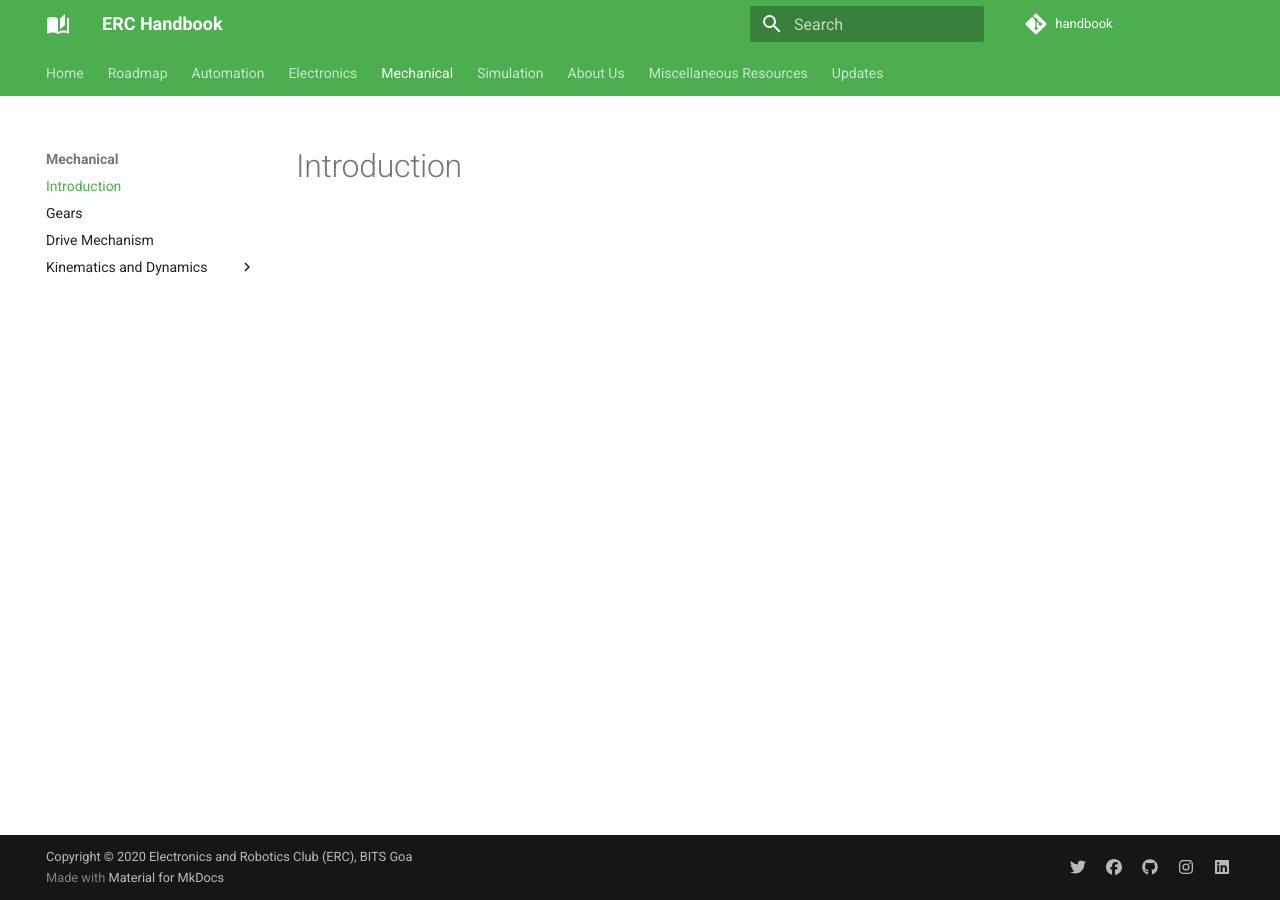
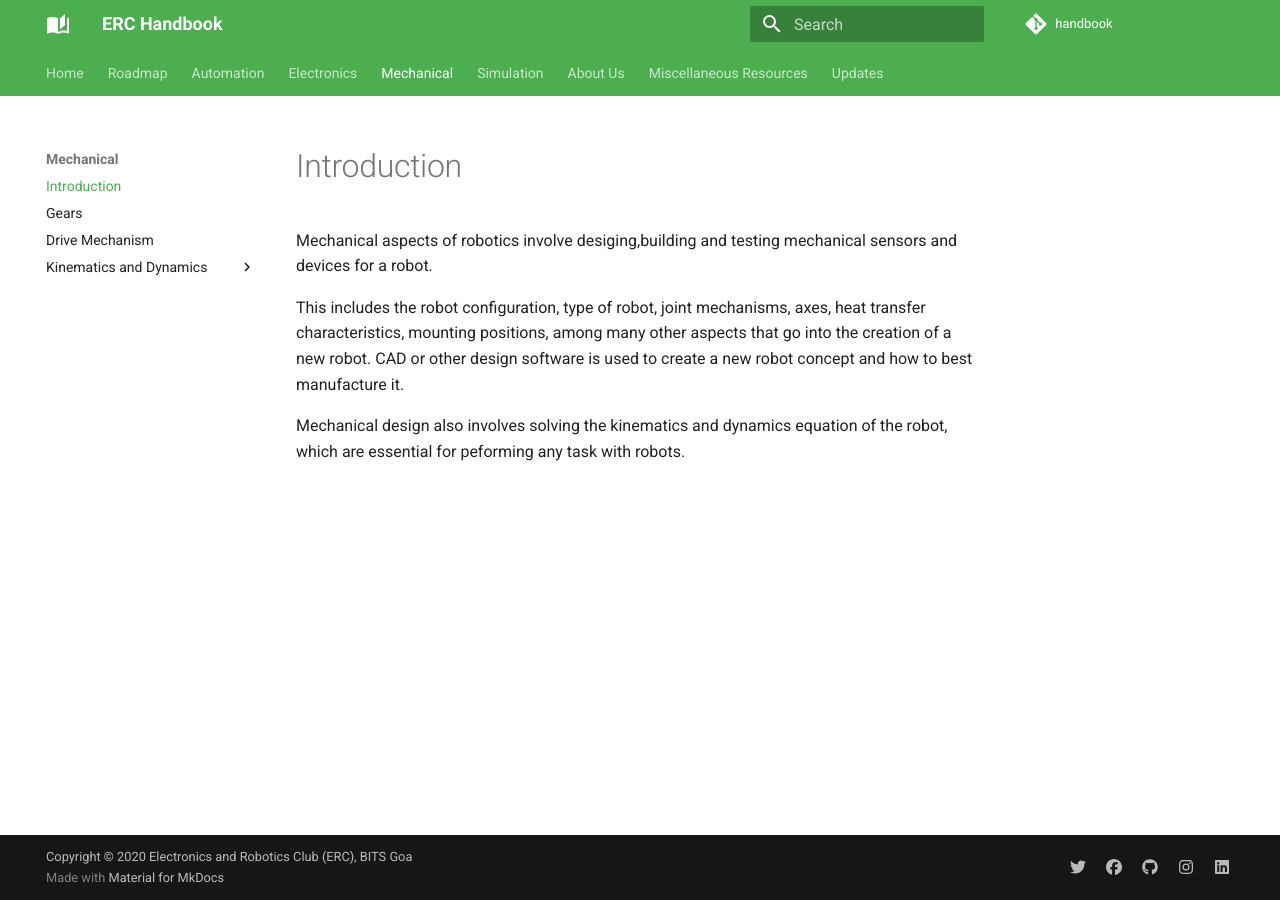
Before and after one commit to ERC-BPGC/handbook, an MkDocs documentation site: the page built from docs/mechanical/intro.md, in a window 1280 px wide. Built offline with MkDocs 1.6.1 and Material for MkDocs 9.7.7, drawn with Linux system fonts in a browser that asks for light colours; comment, search, counter and statistics services are not loaded.

Commit message:
added intro sections

```diff
--- a/docs/mechanical/intro.md
+++ b/docs/mechanical/intro.md
@@ -1 +1,7 @@
 # Introduction
+Mechanical aspects of robotics involve desiging,building and testing mechanical sensors and devices for a robot.
+
+This includes the robot configuration, type of robot, joint mechanisms, axes, heat transfer characteristics, mounting positions, among many other aspects that go into the creation of a new robot.
+CAD or other design software is used to create a new robot concept and how to best manufacture it.
+
+Mechanical design also involves solving the kinematics and dynamics equation of the robot, which are essential for peforming any task with robots.
```
Also changed, not shown: docs/electronics/intro.md (+6 -0 lines).
